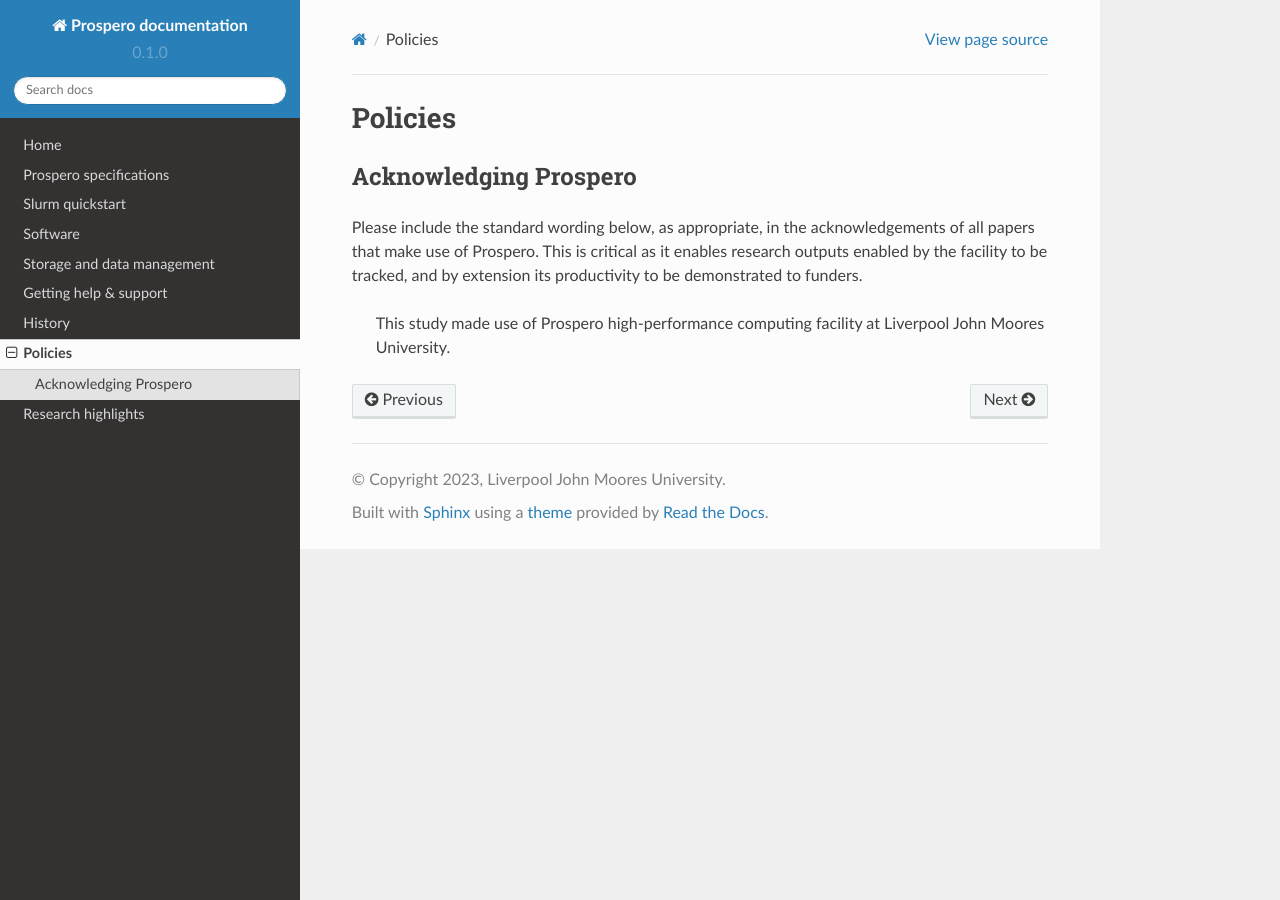
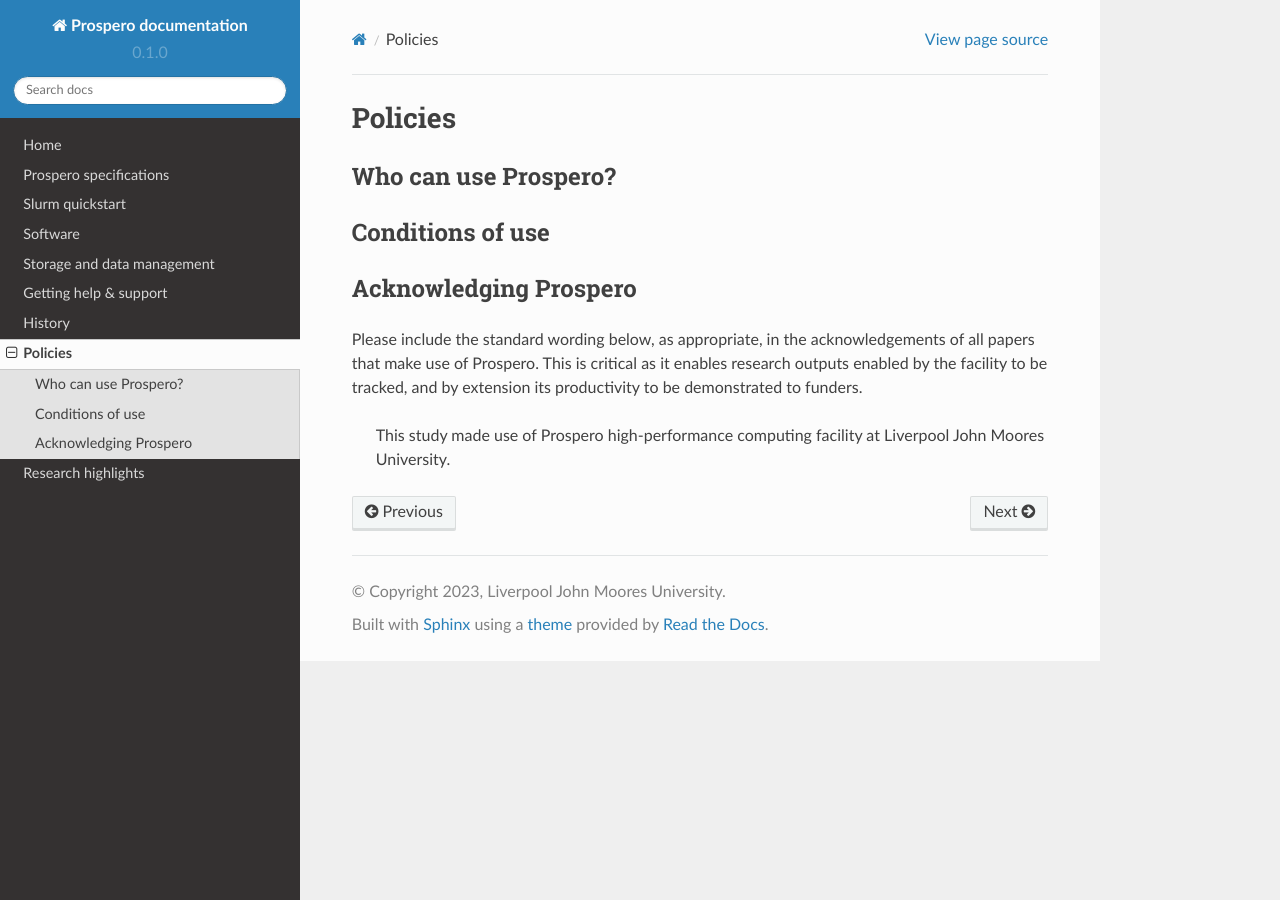
Before and after one commit to astrcrai/prospero-docs, a Sphinx documentation site: the page built from docs/source/policies.rst, in a window 1280 px wide. Built offline with Sphinx 7.4.7 and the Read the Docs theme 2.0.0, drawn with Linux system fonts in a browser that asks for light colours; pages that are not in the unit, such as notebooks, are missing from menus.

Commit message:
Update policies.rst

```diff
--- a/docs/source/policies.rst
+++ b/docs/source/policies.rst
@@ -1,8 +1,11 @@
 Policies
 =====
 
+Who can use Prospero?
+------------
 
-
+Conditions of use
+------------
 
 Acknowledging Prospero
 ------------
```
